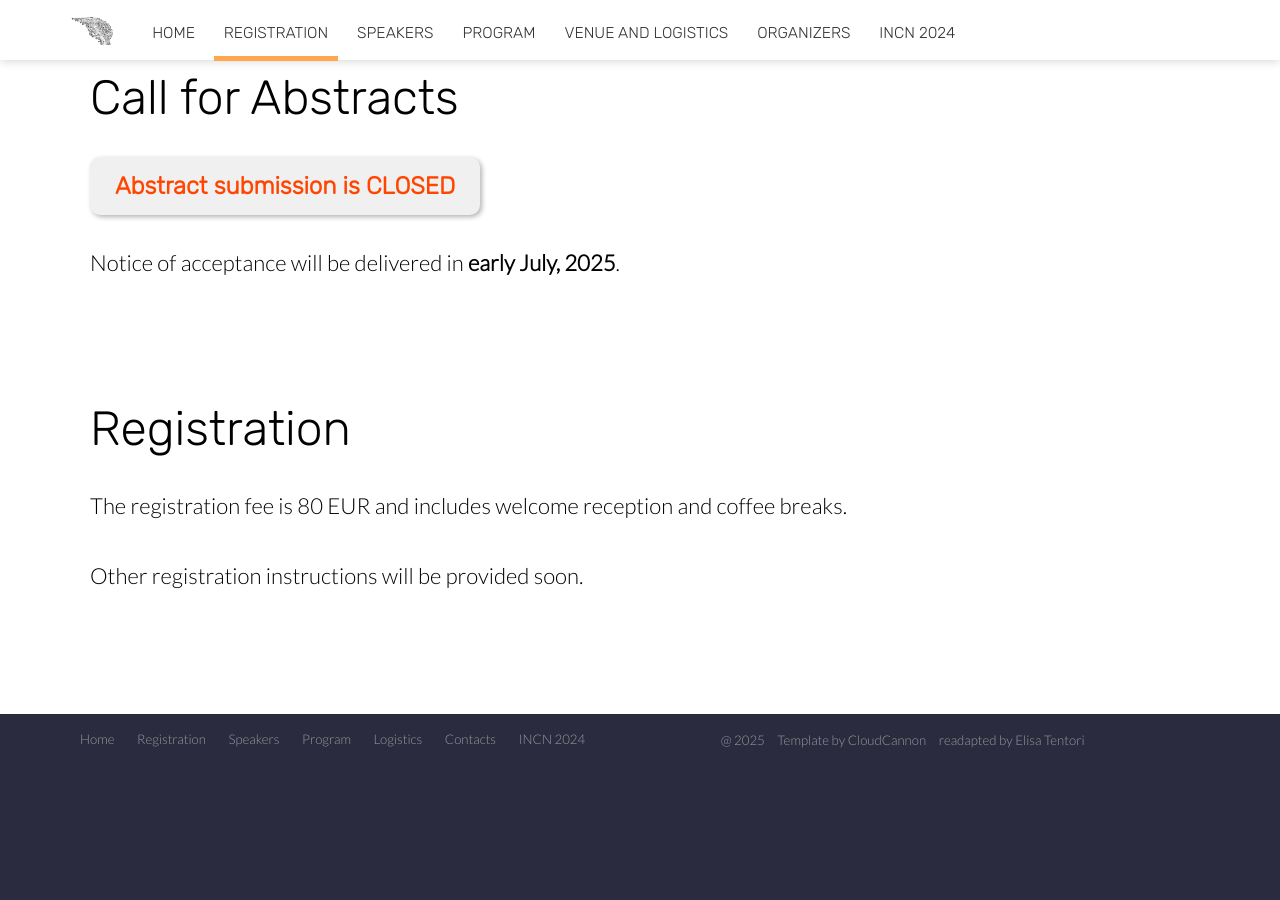
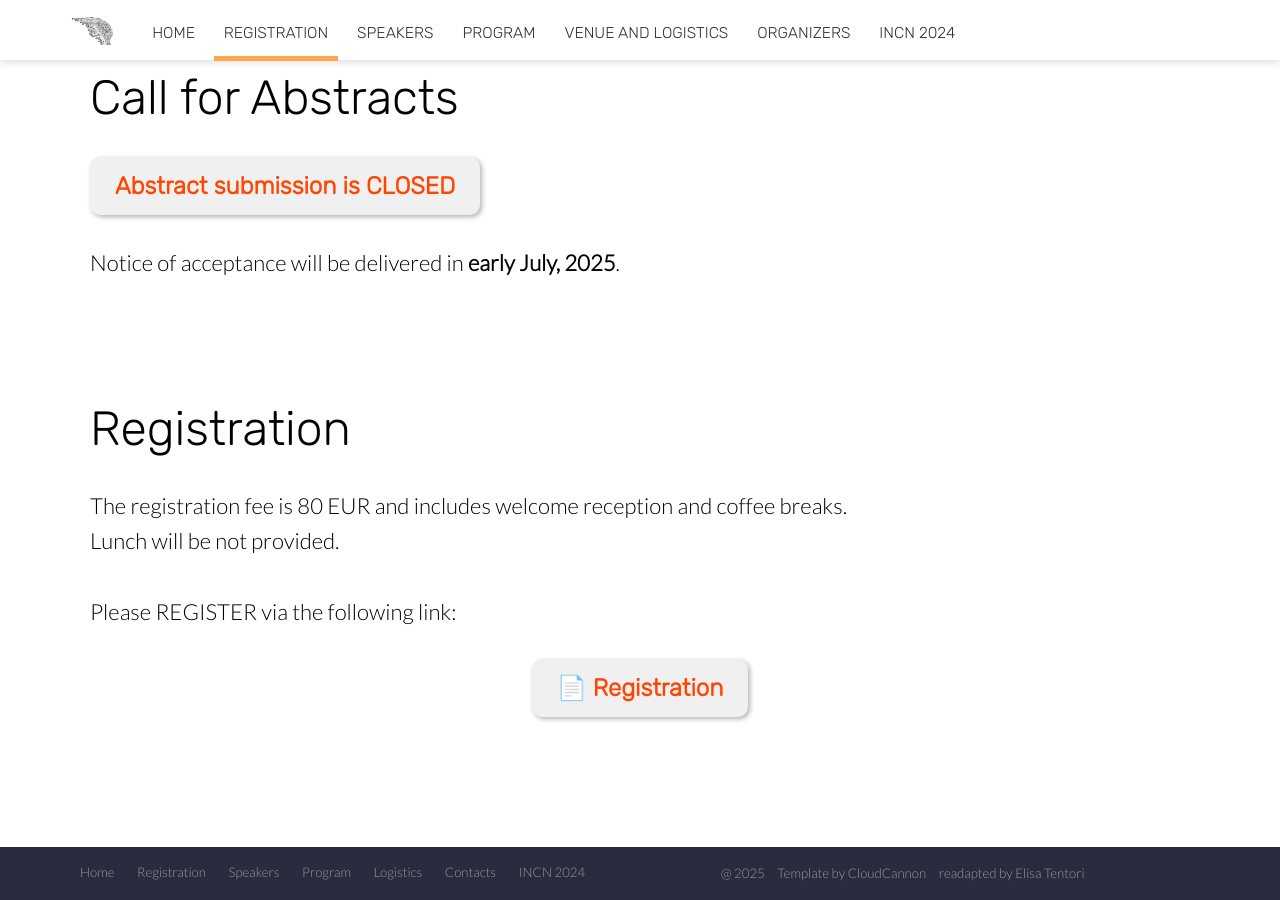
Before and after one commit to INCNgit/incn, a Jekyll site: the page built from registration.html, in a window 1280 px wide and 900 px high, scrolled down 481 px. Built offline with Jekyll 4.4.1, drawn with Linux system fonts in a browser that asks for light colours; nearby versions of some CDN libraries; before the commit the page ends 1248 px from its top, so only the background shows below that.

Commit message:
registration

```diff
--- a/index.html
+++ b/index.html
@@ -120,7 +120,7 @@ bottom_image: http://unsplash.it/2000/1322?a=.png
 				 </p>
 				<!-- <h2 class="subtext editable" style="font-size: 35px;">Palazzo della Salute, Padova, Italy<br></h2> -->
 
-				<div class="cta button alt"><a href="registration">Abstract submission closed</a></div> <!-- Call for Abstracts</a></div>-->
+				<div class="cta button alt"><a href="registration">REGISTER HERE!</a></div> <!-- Call for Abstracts</a></div>-->
 				<!--<div class="cta button alt"><a href="https://apex.cca.unipd.it/pls/apex/f?p=308:2:::NO:2:P_MERCHID,P_LANG:108,USA">Fee payment</a></div>-->
 			</div>
 		</div>
--- a/registration.html
+++ b/registration.html
@@ -231,7 +231,18 @@ image: /images/background/backpd.png
 				<h2 class="editable">Registration</h2>
 				<p class="editable">
 					The registration fee is 80 EUR and includes welcome reception and coffee breaks.
-					<br><br> Other registration instructions will be provided soon.
+					<br> Lunch will be not provided.
+					<br><br>
+					Please REGISTER via the following link:
+				</p>
+
+				<div class="form-link">
+					<a href="https://registrations.meetandwork.com/Login.asp?IDcommessa=MW25030&Lang=EN" target="_blank">
+						📄 Registration
+					</a>
+				</div>
+
+
 				</p>
 			</div>
 		</div>
```
